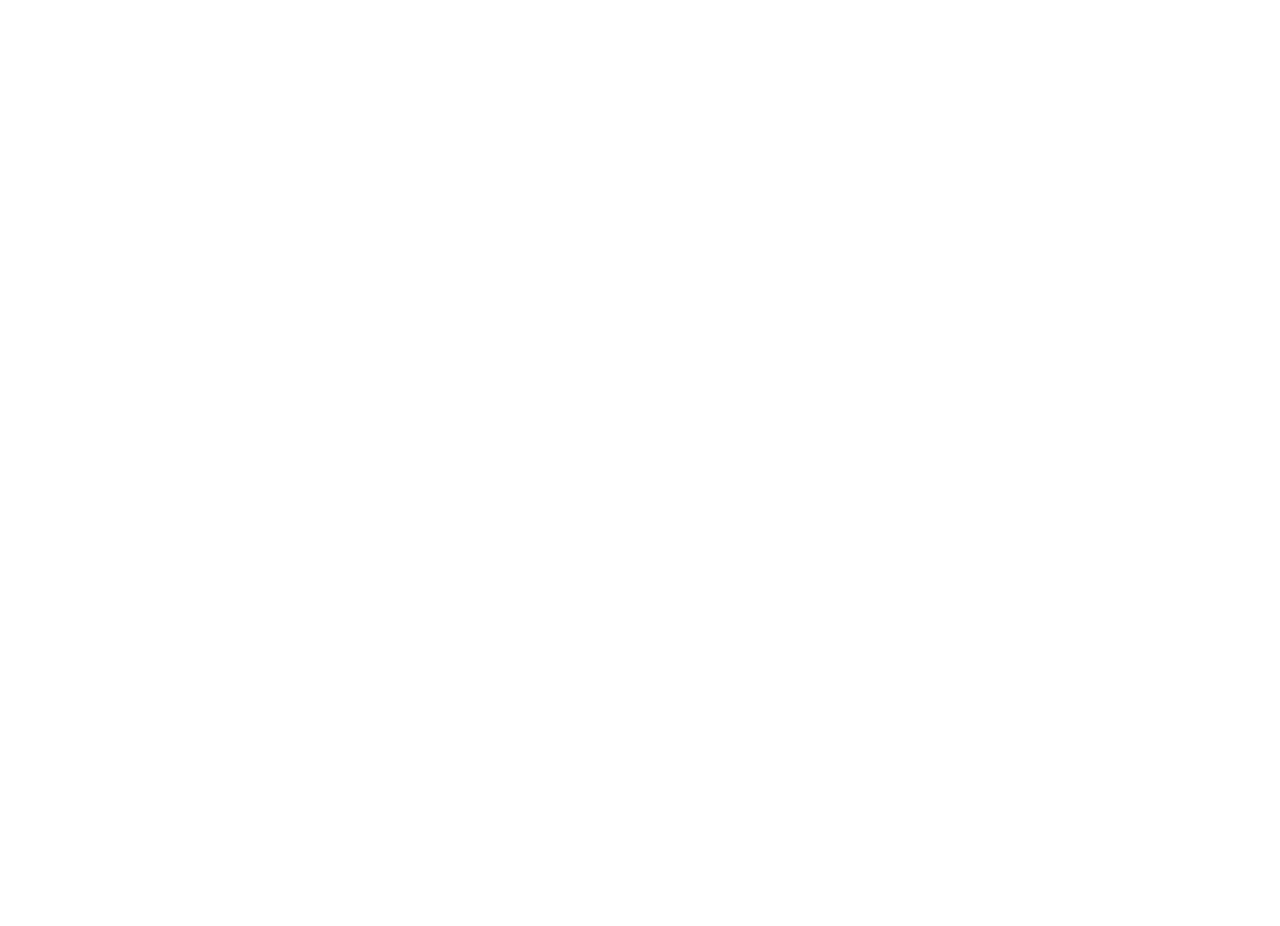
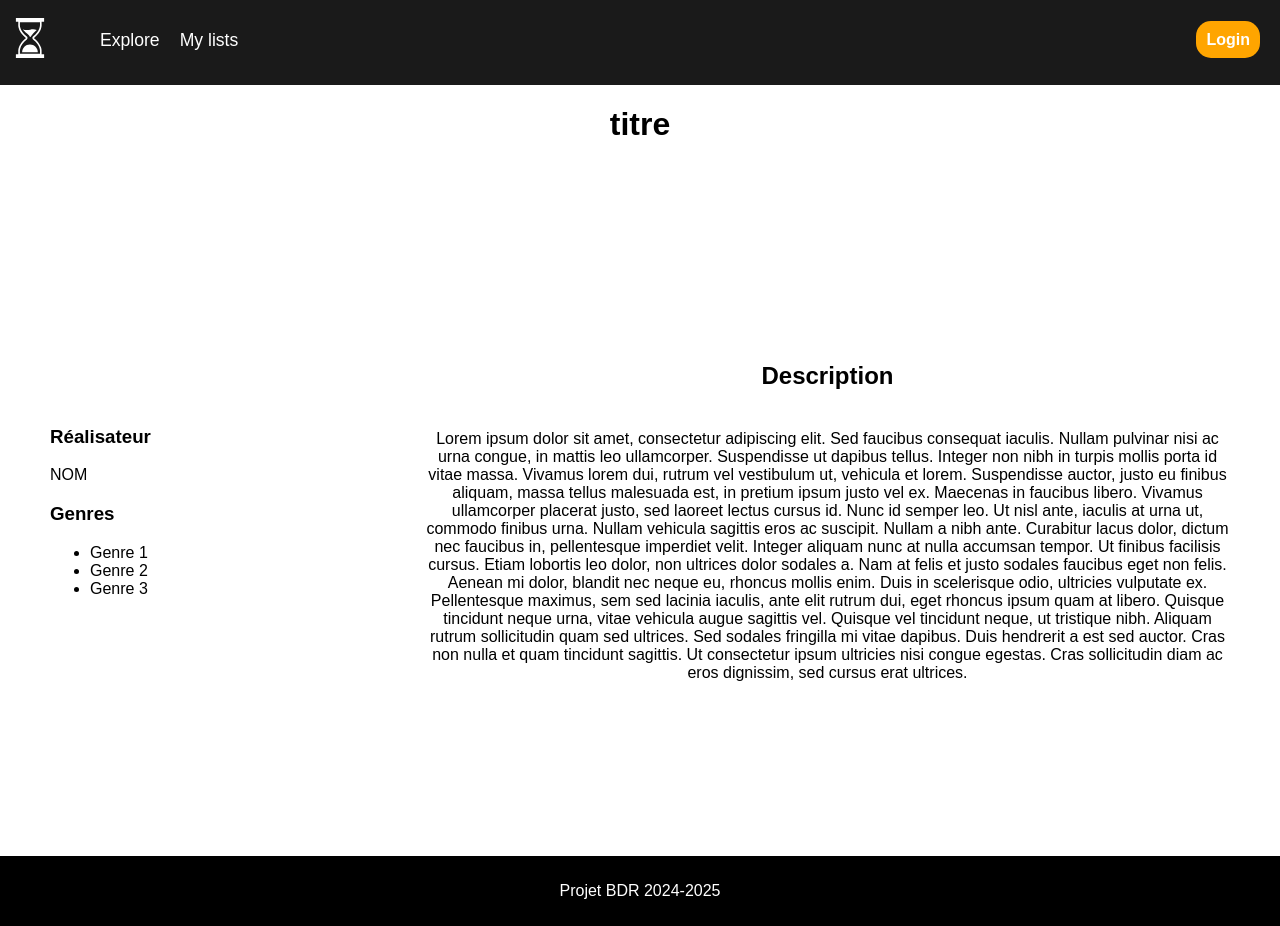
Before and after one commit to Nyaaw/ProjectBDR, a PHP site: page /media.php in a window 1280 px wide. Before the commit the page is empty. Before the commit the page ends 800 px from the top, so only its background shows below. Run offline with PHP 8.4, Linux system fonts and the light colour scheme.

Commit message:
add media page and footer

```diff
--- a/src/css/style.css
+++ b/src/css/style.css
@@ -58,6 +58,16 @@ a:hover{
 
 #menu a:hover{
     color: lightsalmon;
+}
+
+footer{
+    height: 70px;
+    background-color: black;
+    color: white;
+    text-align: center;
+    display:flex;
+    align-items: center;
+    justify-content: center;
 }
 
 main{
@@ -197,3 +207,22 @@ button{
     justify-items: center;
     padding-bottom: 50px;
 }
+
+#media{
+    display: flex;
+    flex-direction: row;
+    gap: 30px;
+    padding: 50px;
+    height: 100%;
+    min-height: 591px;
+    align-items: center;
+}
+
+.media_section1{
+    width: 30%;
+    text-align: left;
+}
+
+.media_section2{
+    width: 70%;
+}
--- a/src/includes/footer.php
+++ b/src/includes/footer.php
@@ -1,5 +1,6 @@
 
     <footer>
+        Projet BDR 2024-2025
     </footer>
 </body>
 </html>
--- a/src/media.php
+++ b/src/media.php
@@ -0,0 +1,33 @@
+<?php include_once("includes/header.php"); ?>
+
+<main>
+    <h1>titre</h1>
+    <div id="media">
+        <div class="media_section1">
+            <div>
+            <h3>Réalisateur</h3>
+            <p>NOM</p>
+            </div>
+            <h3>Genres</h3>
+            <ul>
+                <li>Genre 1</li>
+                <li>Genre 2</li>
+                <li>Genre 3</li>
+            </ul>
+            <!--
+            <h3>Options specifique</h3>
+            <ul>
+                <li>option 1: attribut</li>
+            </ul>
+-->
+        </div>
+        <div class="media_section2">
+            <h2>Description</h2>
+            <p> Lorem ipsum dolor sit amet, consectetur adipiscing elit. Sed faucibus consequat iaculis. Nullam pulvinar nisi ac urna congue, in mattis leo ullamcorper. Suspendisse ut dapibus tellus. Integer non nibh in turpis mollis porta id vitae massa. Vivamus lorem dui, rutrum vel vestibulum ut, vehicula et lorem. Suspendisse auctor, justo eu finibus aliquam, massa tellus malesuada est, in pretium ipsum justo vel ex. Maecenas in faucibus libero. Vivamus ullamcorper placerat justo, sed laoreet lectus cursus id. Nunc id semper leo. Ut nisl ante, iaculis at urna ut, commodo finibus urna. Nullam vehicula sagittis eros ac suscipit. Nullam a nibh ante.
+
+Curabitur lacus dolor, dictum nec faucibus in, pellentesque imperdiet velit. Integer aliquam nunc at nulla accumsan tempor. Ut finibus facilisis cursus. Etiam lobortis leo dolor, non ultrices dolor sodales a. Nam at felis et justo sodales faucibus eget non felis. Aenean mi dolor, blandit nec neque eu, rhoncus mollis enim. Duis in scelerisque odio, ultricies vulputate ex. Pellentesque maximus, sem sed lacinia iaculis, ante elit rutrum dui, eget rhoncus ipsum quam at libero. Quisque tincidunt neque urna, vitae vehicula augue sagittis vel. Quisque vel tincidunt neque, ut tristique nibh. Aliquam rutrum sollicitudin quam sed ultrices. Sed sodales fringilla mi vitae dapibus. Duis hendrerit a est sed auctor. Cras non nulla et quam tincidunt sagittis. Ut consectetur ipsum ultricies nisi congue egestas. Cras sollicitudin diam ac eros dignissim, sed cursus erat ultrices. </p>
+        </div>
+    </div>
+</main>
+
+<?php include_once("includes/footer.php"); ?>
```
